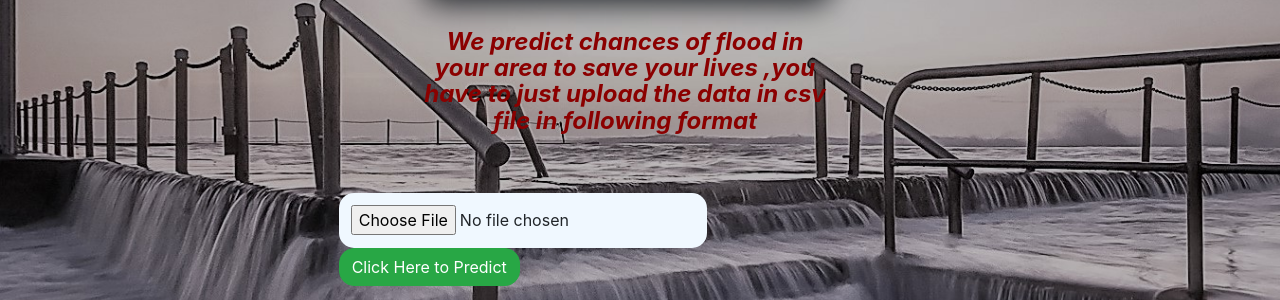
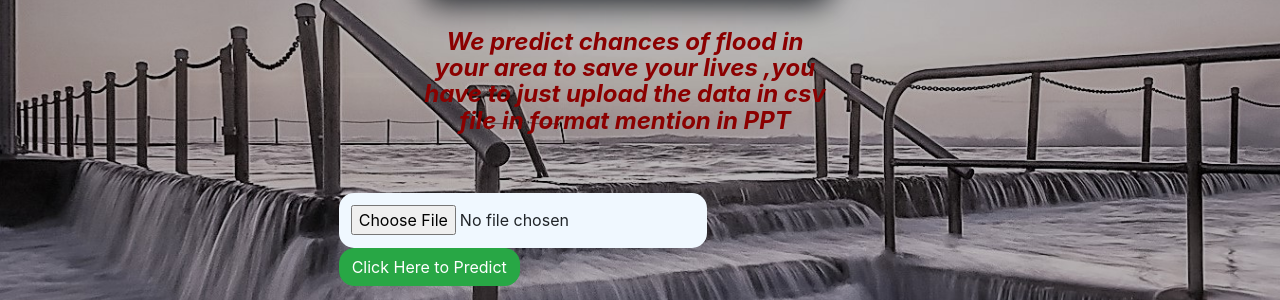
Before and after one commit to yogi9879/Final, a Flask app: page / in a window 1280 px wide. Shown: the part 216-516 px from the top of the page. Run offline with Flask 2, Linux system fonts and the light colour scheme; some libraries are stand-ins or nearby versions.

Commit message:
Update index.html

```diff
--- a/templates/index.html
+++ b/templates/index.html
@@ -21,7 +21,7 @@
             </h1>
             <h5 class="panel-title">
                 We predict chances of flood in your area to save your lives
-                ,you have to just upload the data in csv file in following format
+                ,you have to just upload the data in csv file in format mention in PPT
 
             </h5>
         </div>
```
